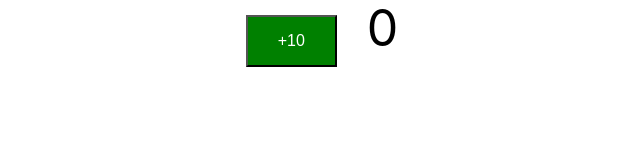
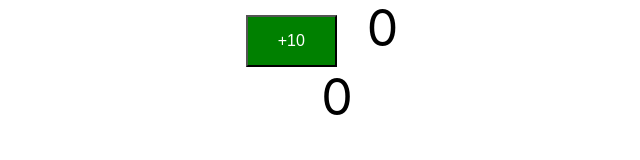
Before and after one commit to unbeatablesites/ReactJavaApp, a React (Create React App) app in the folder todo-app/: page / in a window 1280 px wide. Shown: the part 140-300 px from the top of the page, without its empty margins (303-943 px from the left). Built offline with nearby package versions, Linux system fonts and the light colour scheme.

Commit message:
Moving state up

```diff
--- a/todo-app/src/components/counter/counter.jsx
+++ b/todo-app/src/components/counter/counter.jsx
@@ -17,6 +17,7 @@ class Counter extends Component {
         <CounterButton by={1} incrementMethod={this.increment} />
         <CounterButton by={5} incrementMethod={this.increment} />
         <CounterButton by={10} incrementMethod={this.increment} />
+        <span className='count'>{this.state.counter}</span>
       </div>
     );
   }
```
